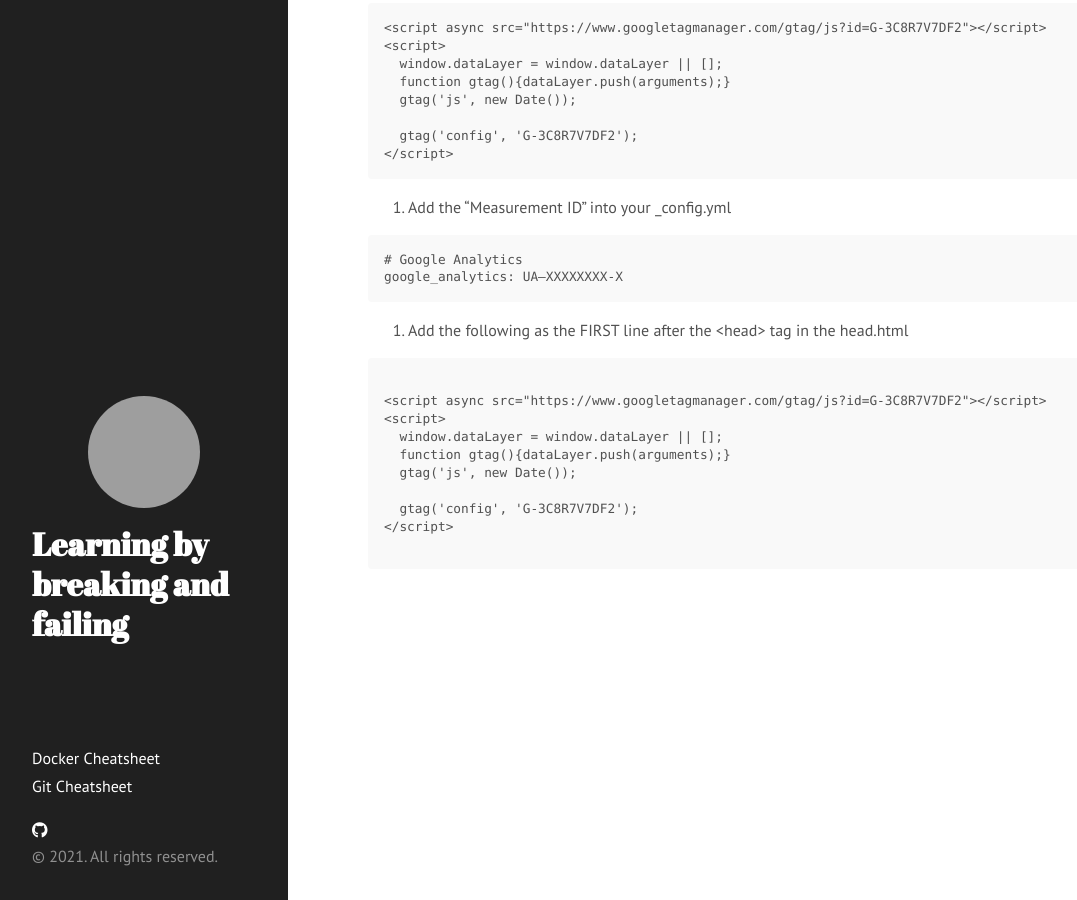
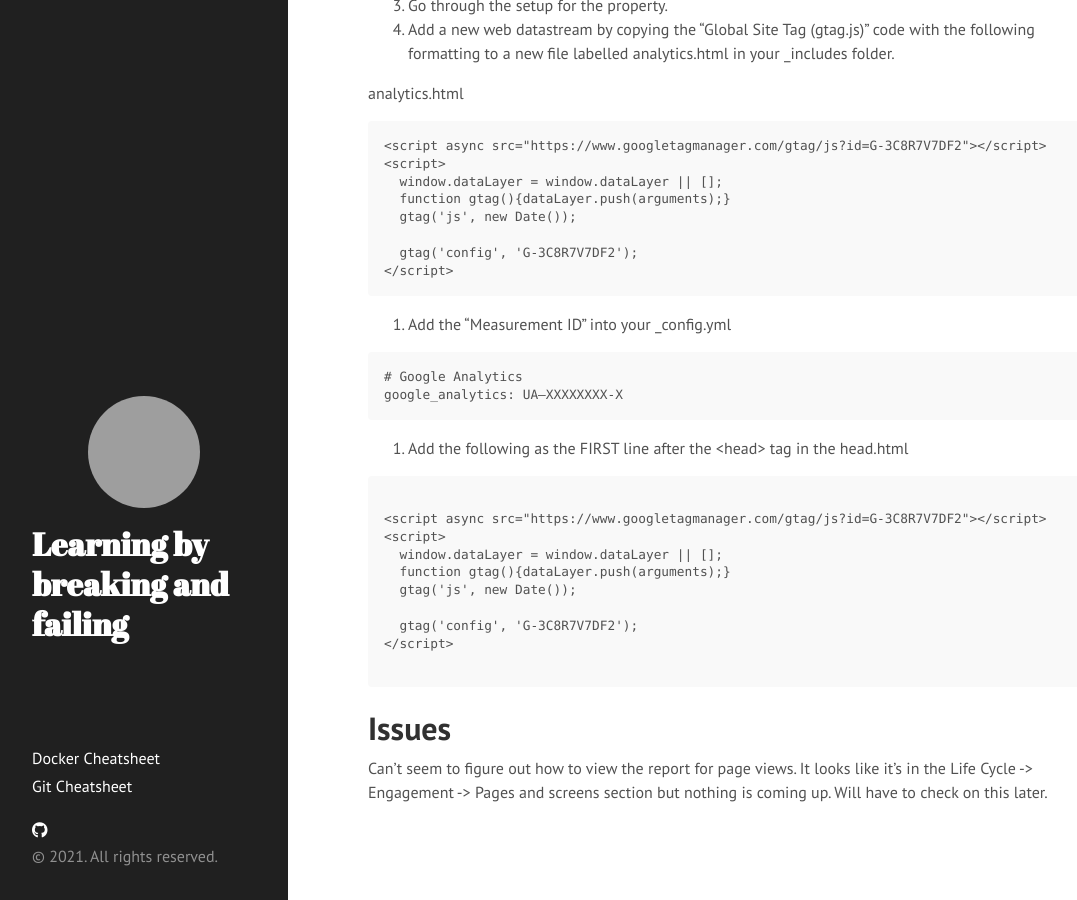
Before and after one commit to slowmonkey/slowmonkey.github.io, a Jekyll site: the page built from _posts/2021-01-12-learning-google-analytics-on-jekyll-github-pages.md, in a window 1280 px wide and 900 px high, scrolled down 877 px. Shown: the whole window, without its empty margins (0-1077 px from the left). Built offline with Jekyll 4.4.1, drawn with Linux system fonts in a browser that asks for light colours; nearby versions of some CDN libraries; some of the changed text lies outside the part shown; grey boxes are pictures that could not be loaded.

Commit message:
Making notes on goals and  issues I'm having for google analytics.

````diff
--- a/_posts/2021-01-12-learning-google-analytics-on-jekyll-github-pages.md
+++ b/_posts/2021-01-12-learning-google-analytics-on-jekyll-github-pages.md
@@ -13,6 +13,10 @@
 - [https://curtisvermeeren.github.io/2016/11/18/Jekyll-Google-Analytics.html](https://curtisvermeeren.github.io/2016/11/18/Jekyll-Google-Analytics.html)
 
 I am merely writing down notes for myself here to replicate how to do this again and anything thing I'm finding lacking.
+
+# Introduction
+
+I'm mostly setting this up as a curiosity exercise to see which of my pages are being view and how to set up google analytics as well as how the reporting works.
 
 # Google Analytics
 
@@ -55,3 +59,7 @@
 {% include analytics.html %}
 {% endif %}
 ```
+
+# Issues
+
+Can't seem to figure out how to view the report for page views. It looks like it's in the Life Cycle -> Engagement -> Pages and screens section but nothing is coming up. Will have to check on this later.
````
